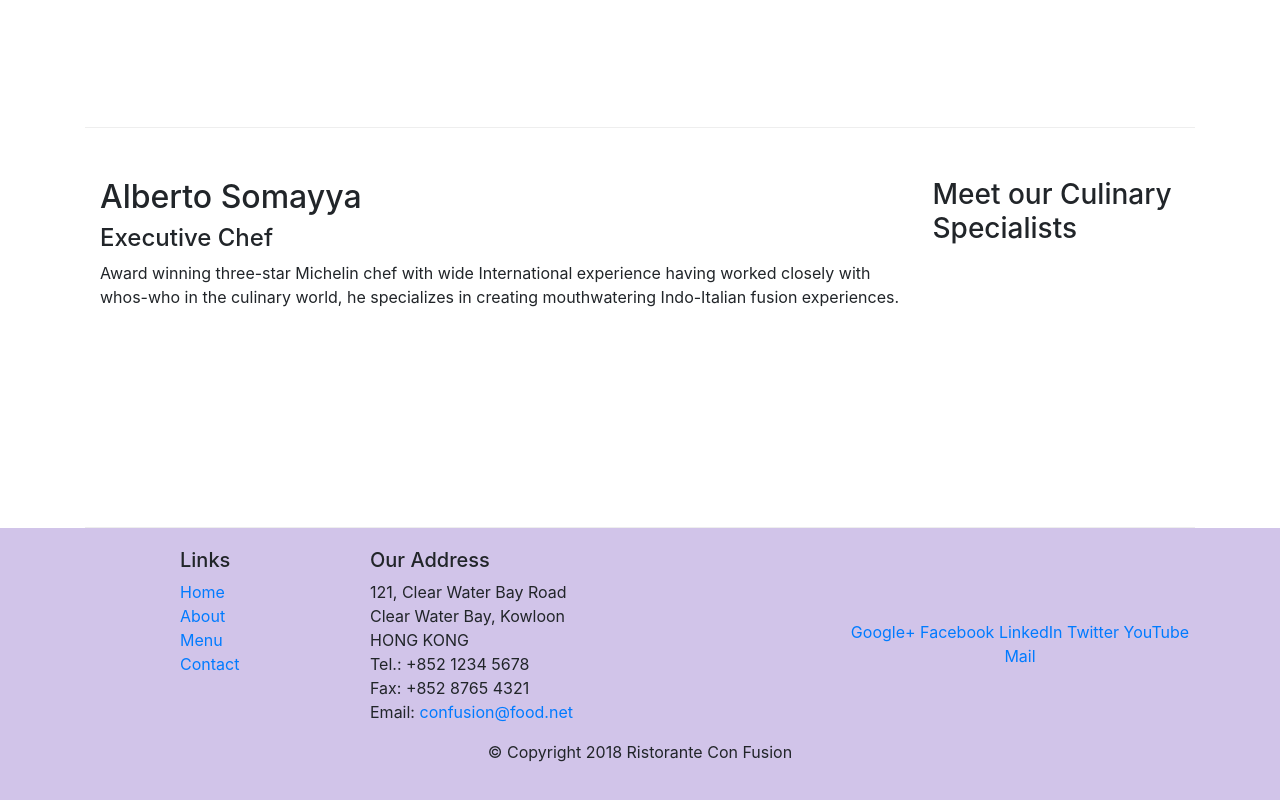
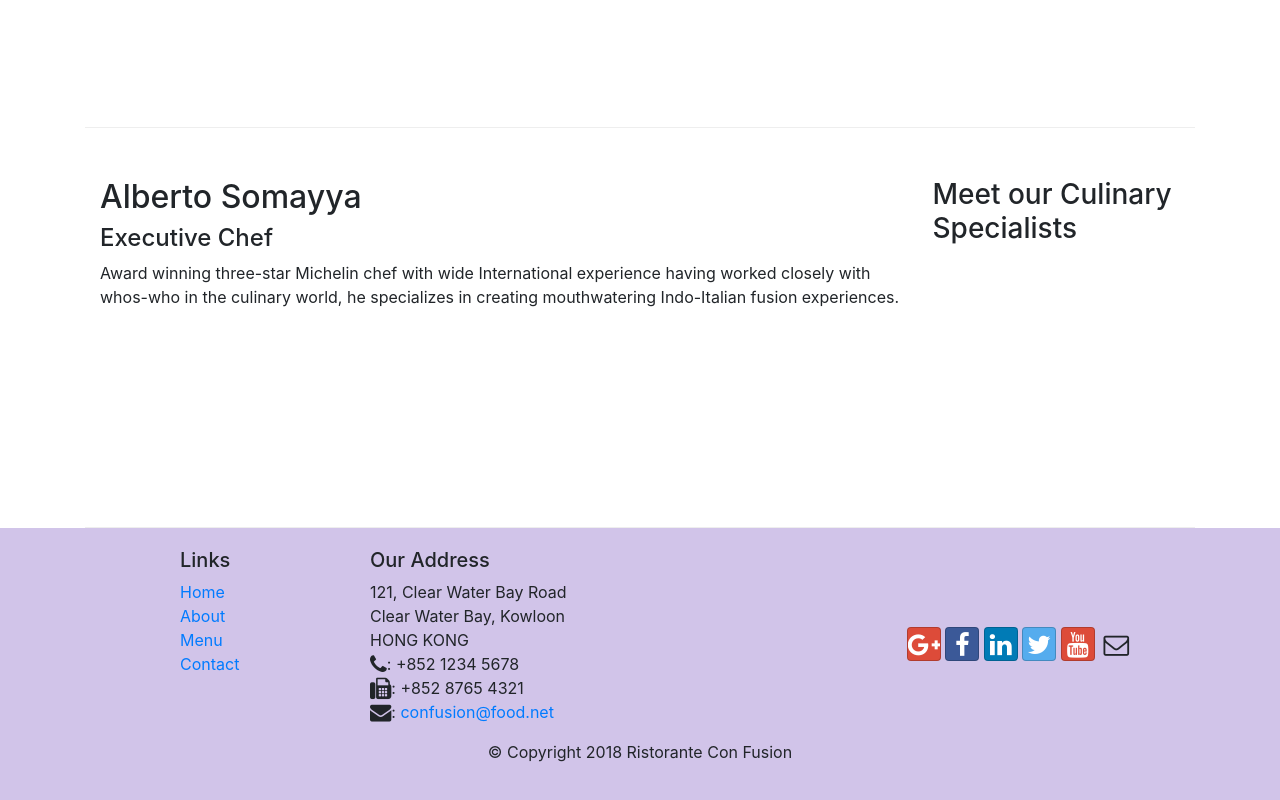
Before and after one commit to salmanazmat666/bootstrap, a website: page index.html in a window 1280 px wide. Shown: the part 1006-1806 px from the top of the page. Drawn offline with nearby package versions, Linux system fonts and the light colour scheme.

Commit message:
Icon Fonts

```diff
--- a/index.html
+++ b/index.html
@@ -10,6 +10,10 @@
     <!-- Bootstrap CSS -->
     <link rel="stylesheet" href="node_modules/bootstrap/dist/css/bootstrap.min.css">
     <link rel="stylesheet" href="css/styles.css">
+
+    <link rel="stylesheet" href="node_modules/font-awesome/css/font-awesome.min.css">
+    <link rel="stylesheet" href="node_modules/bootstrap-social/bootstrap-social.css">
+
     <title>Ristorante Con Fusion</title>
 </head>
 
@@ -22,10 +26,10 @@
             <a class="navbar-brand" href="#">Ristorante Con Fusion</a>
             <div class="collapse navbar-collapse" id="Navbar">
                 <ul class="navbar-nav mr-auto">
-                    <li class="nav-item active"><a class="nav-link" href="#">Home</a></li>
-                    <li class="nav-item"><a class="nav-link" href="./aboutus.html">About</a></li>
-                    <li class="nav-item"><a class="nav-link" href="#">Menu</a></li>
-                    <li class="nav-item"><a class="nav-link" href="#">Contact</a></li>
+                    <li class="nav-item active"><a class="nav-link" href="#"><span class="fa fa-home fa-lg"></span> Home</a></li>
+                    <li class="nav-item"><a class="nav-link" href="./aboutus.html"><span class="fa fa-info fa-lg"></span> About</a></li>
+                    <li class="nav-item"><a class="nav-link" href="#"><span class="fa fa-list fa-lg"></span> Menu</a></li>
+                    <li class="nav-item"><a class="nav-link" href="#"><span class="fa fa-address-card fa-lg"></span> Contact</a></li>
                 </ul>
             </div>
         </div>
@@ -96,19 +100,19 @@
 		              121, Clear Water Bay Road<br>
 		              Clear Water Bay, Kowloon<br>
 		              HONG KONG<br>
-		              Tel.: +852 1234 5678<br>
-		              Fax: +852 8765 4321<br>
-		              Email: <a href="mailto:confusion@food.net">confusion@food.net</a>
+		              <i class="fa fa-phone fa-lg"></i>: +852 1234 5678<br>
+		              <i class="fa fa-fax fa-lg"></i>: +852 8765 4321<br>
+		              <i class="fa fa-envelope fa-lg"></i>: <a href="mailto:confusion@food.net">confusion@food.net</a>
 		           </address>
                 </div>
                 <div class="col-12 col-sm-4 align-self-center">
                     <div class="text-center">
-                        <a href="http://google.com/+">Google+</a>
-                        <a href="http://www.facebook.com/profile.php?id=">Facebook</a>
-                        <a href="http://www.linkedin.com/in/">LinkedIn</a>
-                        <a href="http://twitter.com/">Twitter</a>
-                        <a href="http://youtube.com/">YouTube</a>
-                        <a href="mailto:">Mail</a>
+                        <a class="btn btn-social-icon btn-google" href="http://google.com/+"><i class="fa fa-google-plus"></i></a>
+                        <a class="btn btn-social-icon btn-facebook" href="http://www.facebook.com/profile.php?id="><i class="fa fa-facebook"></i></a>
+                        <a class="btn btn-social-icon btn-linkedin" href="http://www.linkedin.com/in/"><i class="fa fa-linkedin"></i></a>
+                        <a class="btn btn-social-icon btn-twitter" href="http://twitter.com/"><i class="fa fa-twitter"></i></a>
+                        <a class="btn btn-social-icon btn-google" href="http://youtube.com/"><i class="fa fa-youtube"></i></a>
+                        <a class="btn btn-social-icon" href="mailto:"><i class="fa fa-envelope-o"></i></a>
                     </div>
                 </div>
            </div>
--- a/package.json
+++ b/package.json
@@ -14,8 +14,10 @@
     "lite-server": "^2.3.0"
   },
   "dependencies": {
-    "bootstrap": "^4.0.0",
-    "jquery": "^3.3.1",
+    "bootstrap": "^4.5.3",
+    "bootstrap-social": "^5.1.1",
+    "font-awesome": "^4.7.0",
+    "jquery": "^3.5.1",
     "popper.js": "^1.12.9"
   }
 }
```
Also changed, not shown: aboutus.html (+16 -13 lines), 1 other file.
